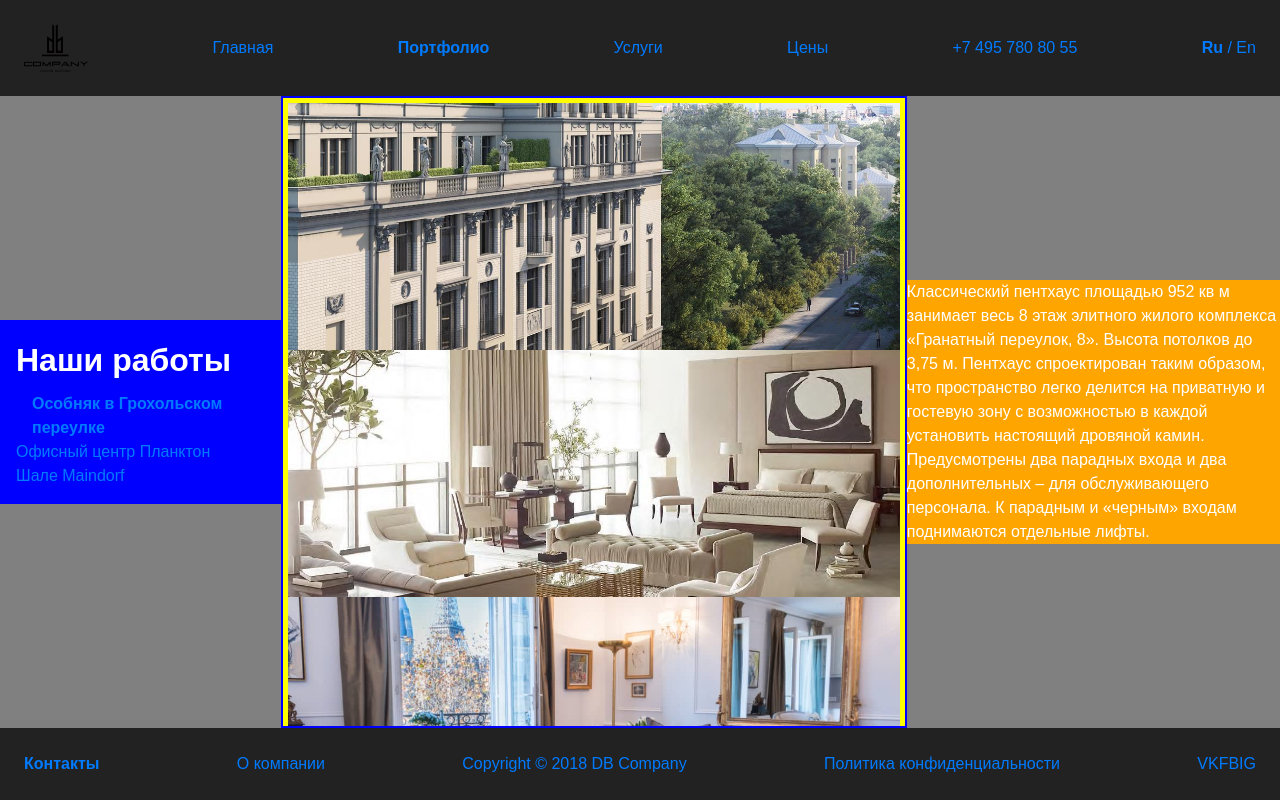
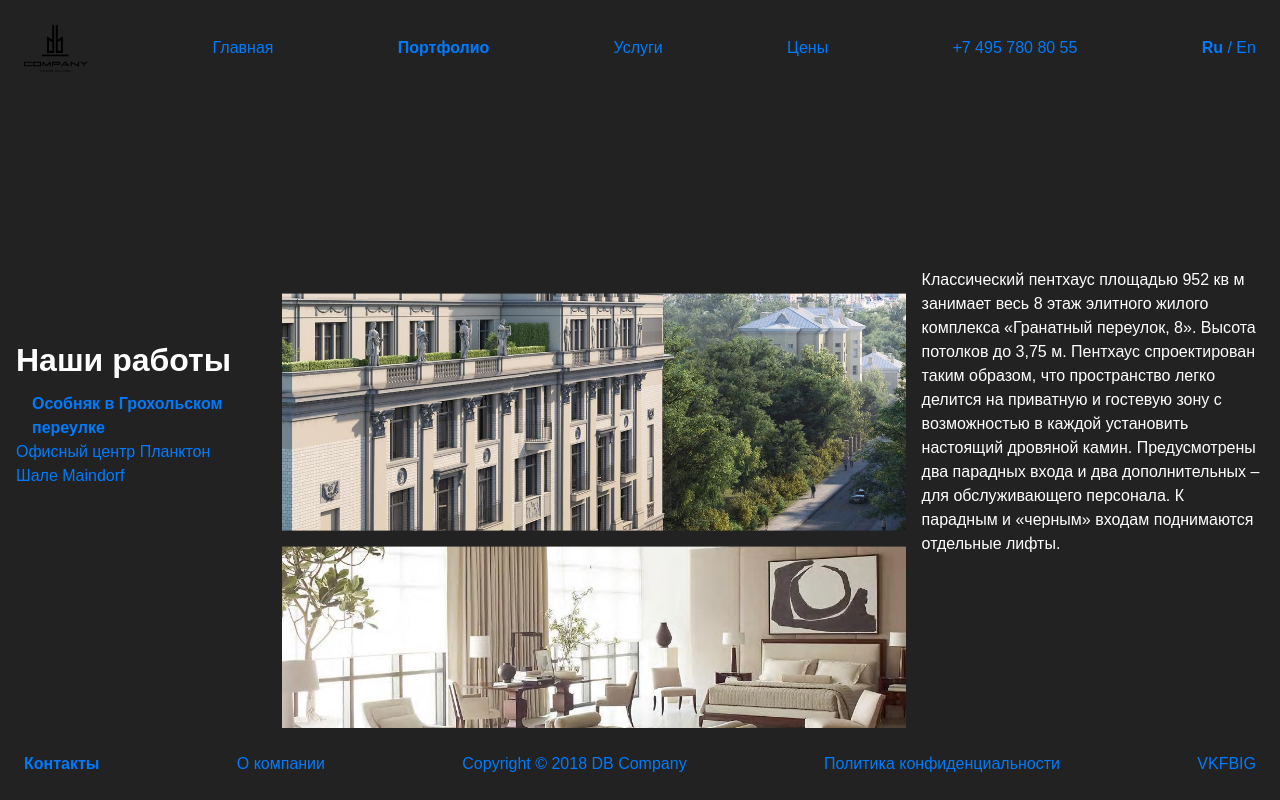
Before and after one commit to flipmotion/db, a React (Create React App) app: page /portfolio#1 in a window 1280 px wide. Built offline with nearby package versions, Linux system fonts and the light colour scheme.

Commit message:
OMG portfolio roll works!

```diff
--- a/src/components/CameraRoll/index.css
+++ b/src/components/CameraRoll/index.css
@@ -2,13 +2,13 @@
   flex-direction: column;
   /* margin-top: 100%; */
   height: 100%;
-  border: 5px solid yellow;
   /* transform: translateY(see index.js); */
+  transition: transform 1s ease 0s;
 }
 
 .CameraRoll-Image {
-  /* padding-top: 0.5rem;
-  padding-bottom: 0.5rem; */
+  padding-top: 0.5rem;
+  padding-bottom: 0.5rem;
   width: 100%;
   /* height: see index.js; */
   object-fit: cover;
--- a/src/components/CameraRoll/index.js
+++ b/src/components/CameraRoll/index.js
@@ -3,8 +3,10 @@ import './index.css';
 
 const CameraRoll = props => {
   const itemHeight = 40;
+  const offsetToCenter = (100 - itemHeight) / 2;
+  const offset = offsetToCenter - itemHeight * props.current;
   return (
-    <div className="CameraRoll">
+    <div className="CameraRoll" style={{ transform: `translateY(${offset}%)` }}>
       {props.images.map((image, index) => (
         <img
           key={index}
--- a/src/components/PortfolioDescription/index.css
+++ b/src/components/PortfolioDescription/index.css
@@ -0,0 +1,3 @@
+.PortfolioDescription {
+  padding: 1rem;
+}
--- a/src/components/PortfolioDescription/index.js
+++ b/src/components/PortfolioDescription/index.js
@@ -4,7 +4,7 @@ import './index.css';
 class PortfolioDescription extends React.Component {
   render() {
     const description = this.props.descriptions[this.props.current];
-    return <div>{description}</div>;
+    return <div className="PortfolioDescription">{description}</div>;
   }
 }
 
--- a/src/components/PortfolioList/index.css
+++ b/src/components/PortfolioList/index.css
@@ -1,6 +1,10 @@
 .PortfolioList-Item {
   display: block;
   transition: padding 1s ease 0s;
+}
+
+.PortfolioList-Item:hover {
+  text-decoration: none;
 }
 
 .PortfolioList-Item_selected {
--- a/src/components/PortfolioPage/index.css
+++ b/src/components/PortfolioPage/index.css
@@ -1,14 +1,12 @@
 .Portfolio {
   align-items: center;
   display: flex;
-  background-color: grey;
 }
 
 .Portfolio-ListArea {
   flex: 20;
   padding: 1rem;
   /* height: 30%; */
-  background-color: blue;
 }
 
 .Portfolio-RollArea {
@@ -25,13 +23,8 @@
   /* for uniformity all kids can expect their parents are flex
   unless needed otherwise */
   display: flex;
-
-  /* debugging */
-  background-color: red;
-  border: 2px solid blue;
 }
 
 .Portfolio-DescriptionArea {
   flex: 30;
-  background-color: orange;
 }
```
